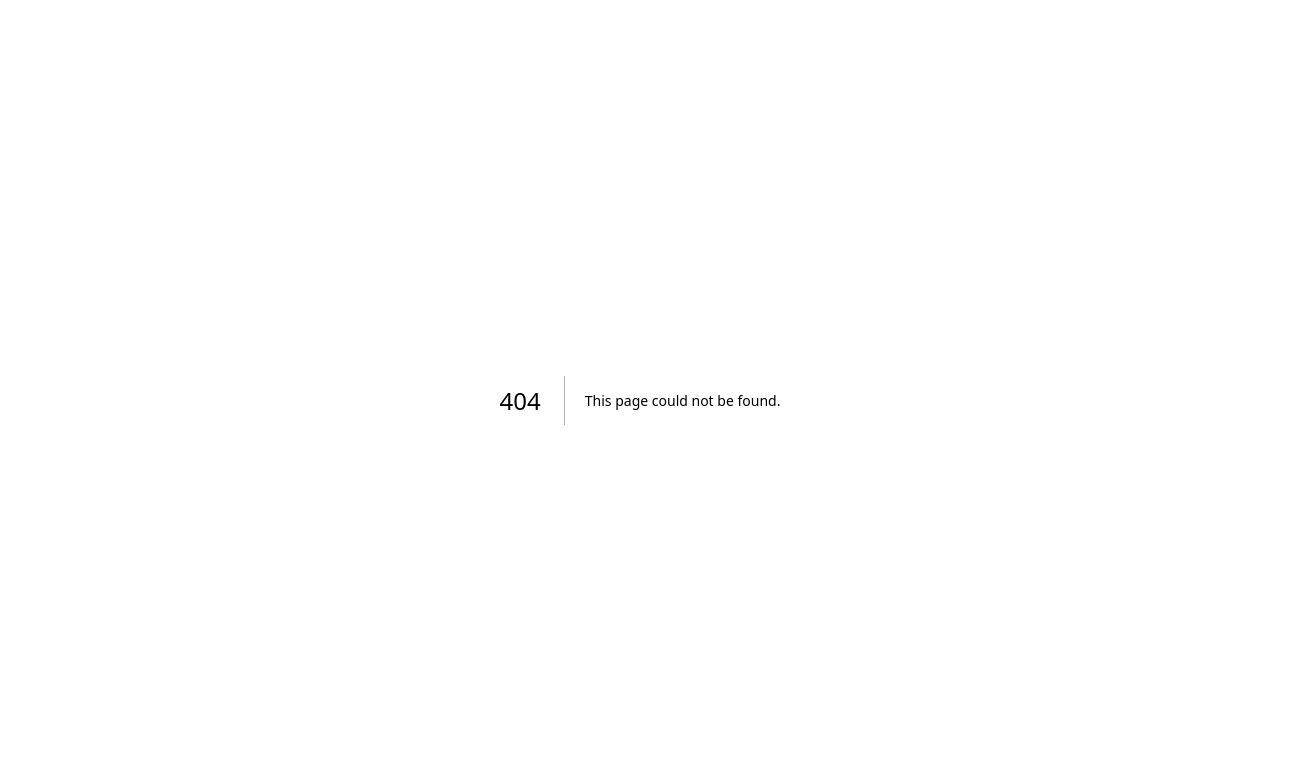
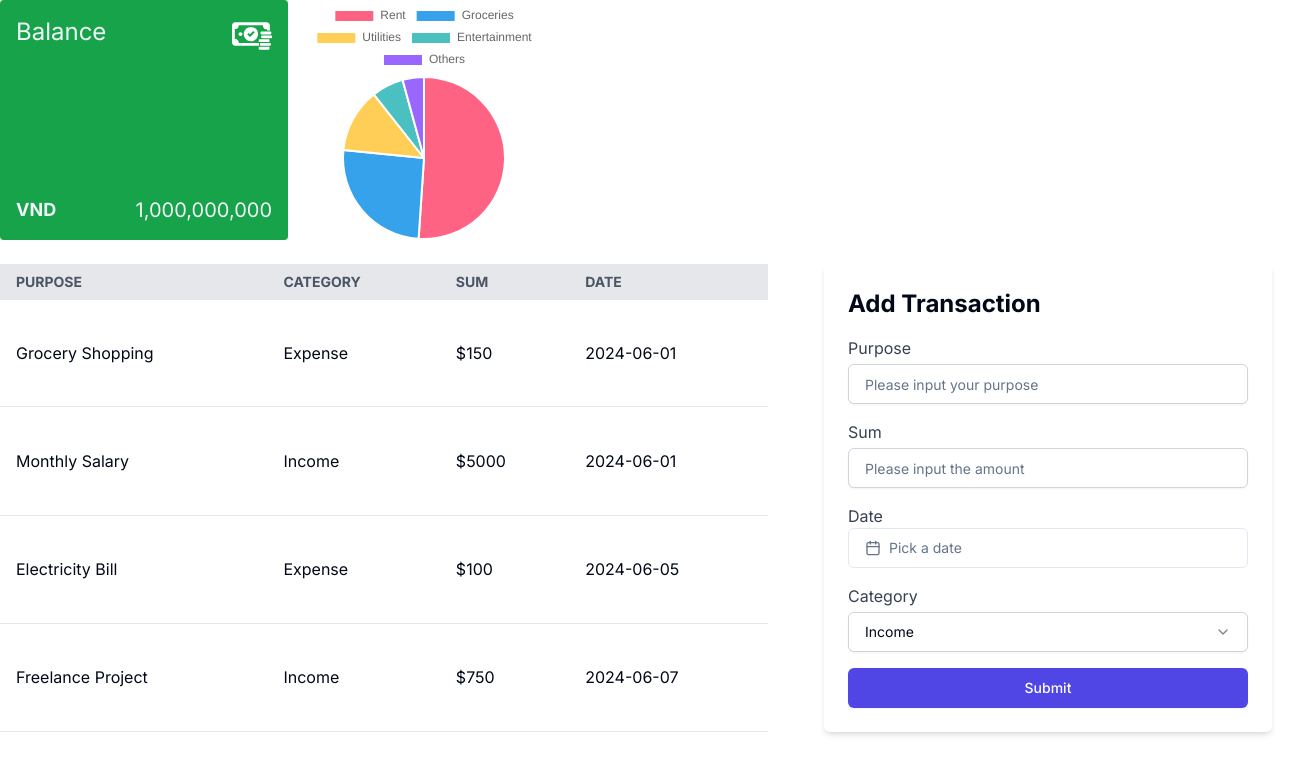
Before and after one commit to FantasticBoyZ/finman, a Next.js app: page /dashboard in a window 1280 px wide. Before the commit this address had no page. Shown: the top 774 px of the page, 1304 px wide, since content can reach past the window. Built offline with nearby package versions, Linux system fonts and the light colour scheme.

Commit message:
Create dashboard page

```diff
--- /dev/null
+++ b/src/app/dashboard/page.tsx
@@ -0,0 +1,86 @@
+import MoneyCard from "@/components/MoneyCard";
+import MoneyIcon from "./assets/money-svgrepo-com.svg";
+import React from "react";
+import TransactionForm from "@/components/TransactionForm";
+import { ChartData } from "chart.js";
+import PieChart from "@/components/PieChart";
+
+const data: ChartData<"pie", number[], string> = {
+  labels: ["Rent", "Groceries", "Utilities", "Entertainment", "Others"],
+  datasets: [
+    {
+      data: [1200, 600, 300, 150, 100],
+      backgroundColor: ["#FF6384", "#36A2EB", "#FFCE56", "#4BC0C0", "#9966FF"],
+    },
+  ],
+};
+
+const Dashboard = () => {
+  return (
+    <div className="w-full">
+      <div className="flex gap-4 mb-6">
+        <MoneyCard
+          category="Balance"
+          iconSrc={MoneyIcon}
+          money="1,000,000,000"
+          className="bg-green-600"
+        />
+
+        <div className="h-[240px]">
+          <PieChart data={data} />
+        </div>
+      </div>
+      <div className="flex gap-6">
+        <table className="min-w-[60%] bg-white">
+          <thead>
+            <tr>
+              <th className="py-2 px-4 bg-gray-200 text-gray-600 font-bold uppercase text-sm text-left">
+                Purpose
+              </th>
+              <th className="py-2 px-4 bg-gray-200 text-gray-600 font-bold uppercase text-sm text-left">
+                Category
+              </th>
+              <th className="py-2 px-4 bg-gray-200 text-gray-600 font-bold uppercase text-sm text-left">
+                Sum
+              </th>
+              <th className="py-2 px-4 bg-gray-200 text-gray-600 font-bold uppercase text-sm text-left">
+                Date
+              </th>
+            </tr>
+          </thead>
+          <tbody>
+            <tr className="border-b">
+              <td className="py-2 px-4">Grocery Shopping</td>
+              <td className="py-2 px-4">Expense</td>
+              <td className="py-2 px-4">$150</td>
+              <td className="py-2 px-4">2024-06-01</td>
+            </tr>
+            <tr className="border-b">
+              <td className="py-2 px-4">Monthly Salary</td>
+              <td className="py-2 px-4">Income</td>
+              <td className="py-2 px-4">$5000</td>
+              <td className="py-2 px-4">2024-06-01</td>
+            </tr>
+            <tr className="border-b">
+              <td className="py-2 px-4">Electricity Bill</td>
+              <td className="py-2 px-4">Expense</td>
+              <td className="py-2 px-4">$100</td>
+              <td className="py-2 px-4">2024-06-05</td>
+            </tr>
+            <tr className="border-b">
+              <td className="py-2 px-4">Freelance Project</td>
+              <td className="py-2 px-4">Income</td>
+              <td className="py-2 px-4">$750</td>
+              <td className="py-2 px-4">2024-06-07</td>
+            </tr>
+          </tbody>
+        </table>
+        <div className="min-w-[40%]">
+          <TransactionForm />
+        </div>
+      </div>
+    </div>
+  );
+};
+
+export default Dashboard;
```
Also changed, not shown: src/app/dashboard/assets/money-svgrepo-com.svg (added).
